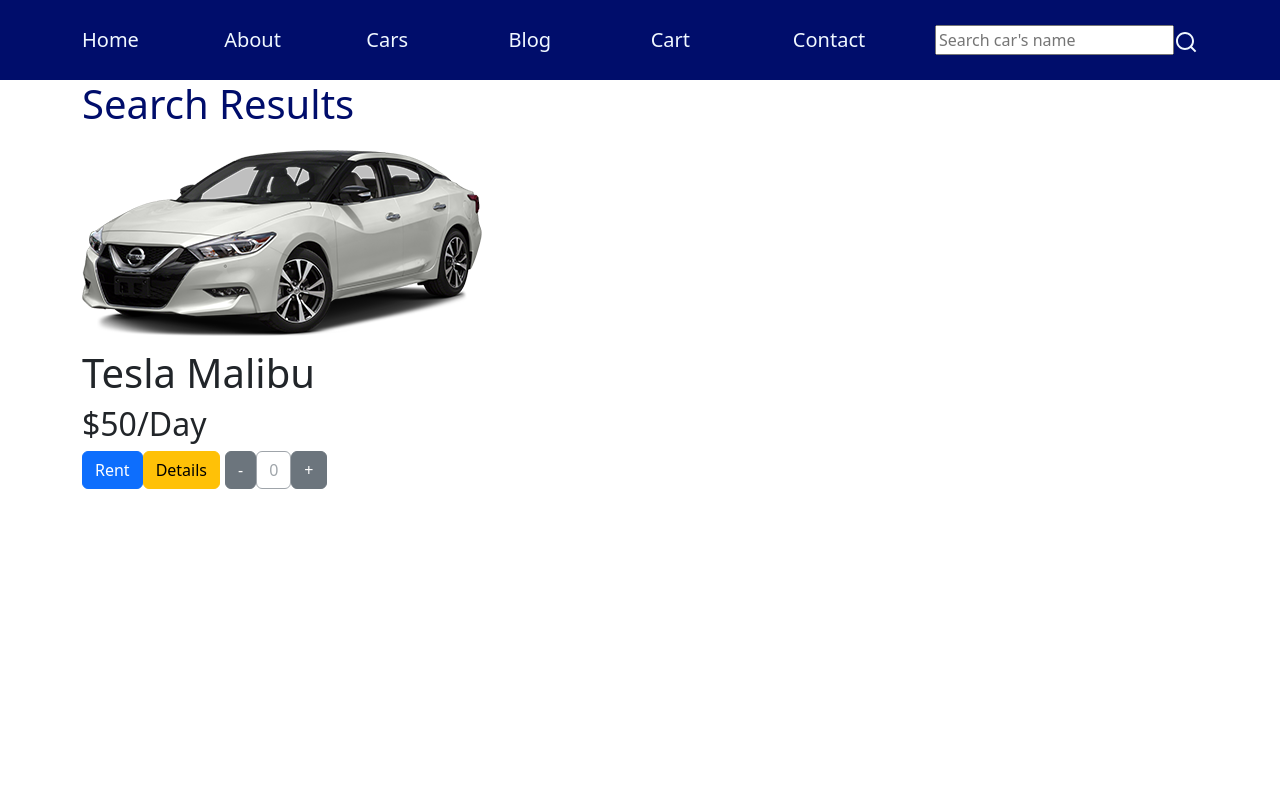
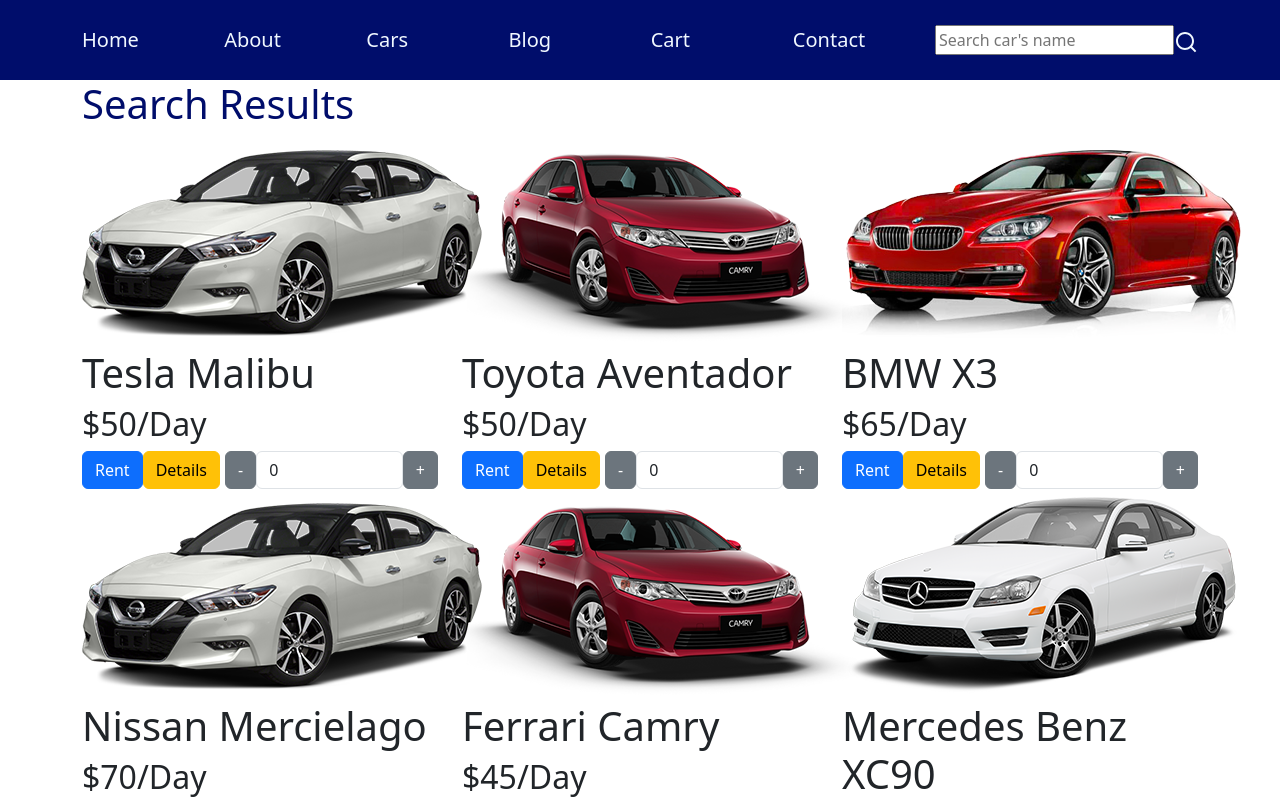
Before and after one commit to TURAB1/car-rental-project, a React (Create React App) app: page /search in a window 1280 px wide. Shown: the top 800 px of the page. Built offline with nearby package versions, Linux system fonts and the light colour scheme.

Commit message:
cart items

```diff
--- a/src/UI/CarItem.jsx
+++ b/src/UI/CarItem.jsx
@@ -1,17 +1,20 @@
 import React,{useState} from 'react'
-import { Col, Button} from 'reactstrap'
+import { Col, Button,Input} from 'reactstrap'
 import "../styles/car-item.css"
-const CarItem = ({imgUrl,carName,price}) => {
+import { useContext } from 'react'
+import { carContext } from './UserContext'
+const CarItem = ({imgUrl,carName,price,id}) => {
   const [itemsNumber,setItemsNumber]=useState(0)
-  const increaseItem=()=>{
-     setItemsNumber(itemsNumber+1)
-  }
-  const reduceItem=()=>{
-    if(itemsNumber !==0)
-      setItemsNumber(itemsNumber-1)
-    else
-      setItemsNumber(0)
-  }
+  const {cartItems,addToCart,removeFromCart,updateCartItemCount}=useContext(carContext)
+//   const increaseItem=()=>{
+//     setItemsNumber(itemsNumber+1)
+//  }
+//  const reduceItem=()=>{
+//    if(itemsNumber !==0)
+//      setItemsNumber(itemsNumber-1)
+//    else
+//      setItemsNumber(0)
+//  }
   return (
     <Col lg="4" md="6">
 
@@ -21,9 +24,14 @@
       <div className='btn-rent'>
        <Button color="primary">Rent</Button>
        <Button color='warning'>Details</Button>
-       <Button onClick={reduceItem} className='reduce-btn'>-</Button>
-       <Button className='item-number' outline disabled>{ itemsNumber }</Button>
-       <Button onClick={increaseItem}>+</Button>
+       <Button onClick={(id)=>removeFromCart(id)} className='reduce-btn'>-</Button>
+       {/* <Button className='item-number' outline disabled>{ (cartItems[id],id)=>updateCartItemCount(items,id) }</Button>  */}
+       <Input
+       type="text"
+       value={cartItems[id]}
+       onChange={(e) => updateCartItemCount(Number(e.target.value), id)}
+       />
+       <Button onClick={(id)=>addToCart(id)}>+</Button>
 
        </div>
     </Col>
@@ -32,3 +40,35 @@
 }
 
 export default CarItem
+
+// const CarItem = ({imgUrl,carName,price,id}) => {
+//   const [itemsNumber,setItemsNumber]=useState(0)
+//   const increaseItem=()=>{
+//      setItemsNumber(itemsNumber+1)
+//   }
+//   const reduceItem=()=>{
+//     if(itemsNumber !==0)
+//       setItemsNumber(itemsNumber-1)
+//     else
+//       setItemsNumber(0)
+//   }
+//   return (
+//     <Col lg="4" md="6">
+
+//       <img src={imgUrl} alt='car' />
+//       <h1>{carName}</h1>
+//       <h2>${price}/Day</h2>
+//       <div className='btn-rent'>
+//        <Button color="primary">Rent</Button>
+//        <Button color='warning'>Details</Button>
+//        <Button onClick={reduceItem} className='reduce-btn'>-</Button>
+//        <Button className='item-number' outline disabled>{ itemsNumber }</Button>
+//        <Button onClick={increaseItem}>+</Button>
+
+//        </div>
+//     </Col>
+
+//   )
+// }
+
+// export default CarItem
--- a/src/UI/ContactForm.jsx
+++ b/src/UI/ContactForm.jsx
@@ -34,7 +34,7 @@
                 </Col>
                 <Col>
                     <FormText>
-                        if you ahve any complain or inquiry <br></br>
+                        if you have any complain or inquiry <br></br>
                         write to us.<br></br>
                         email:chris@torahware.com
                     </FormText>
--- a/src/UI/Search.jsx
+++ b/src/UI/Search.jsx
@@ -18,7 +18,6 @@
     setFilteredUsers(filteredItems);
   },[searchInput])
 
-
   return (
     <Container className='page-margin'>
       <Row >
@@ -30,12 +29,11 @@
         {
           filteredItems.map((item, index) => {
             return (
-              <CarItem imgUrl={item.imgUrl} carName={item.carName} price={item.price} />
+              <CarItem imgUrl={item.imgUrl} carName={item.carName} price={item.price} id={item.id} />
 
             )
           })
         }
-
 
       </Row>
 
--- a/src/UI/UserContext.jsx
+++ b/src/UI/UserContext.jsx
@@ -1,16 +1,41 @@
 import React, { createContext,useState } from 'react'
+import carData from '../assets/data/carData';
 export const carContext=createContext(null)
+const getDefaultCart = () => {
+  let cart = {};
+  for (let i = 1; i < carData.length + 1; i++) {
+    cart[i] = 0;
+
+  }
+
+  return cart;
+};
 const UserContext = (props) => {
 
        const [name,setName]=useState("chris")
-       const [searchInput,setSearchInput]=useState("tesla")
+       const [searchInput,setSearchInput]=useState("")
+       const [cartItems, setCartItems] = useState(getDefaultCart());
+
        const setSearchInputCar=(searchInput)=>{
         setSearchInput(searchInput)
         console.log("input:"+searchInput)
 
        }
+       const addToCart = (itemId) => {
+        setCartItems((prev) => ({ ...prev, [itemId]: prev[itemId] + 1 }));
+         console.log("cartArray:"+JSON.stringify(cartItems));
+      };
+
+      const removeFromCart = (itemId) => {
+        setCartItems((prev) => ({ ...prev, [itemId]: prev[itemId] - 1 }));
+      };
+
+      const updateCartItemCount = (newAmount, itemId) => {
+        setCartItems((prev) => ({ ...prev, [itemId]: newAmount }));
+      };
+
        const contextValues={
-        searchInput,setSearchInputCar
+        searchInput,setSearchInputCar,cartItems,addToCart,removeFromCart,updateCartItemCount
        }
 
   return (
--- a/src/pages/Cars.jsx
+++ b/src/pages/Cars.jsx
@@ -16,7 +16,7 @@
         {
           carData.map((item, index) => {
             return (
-              <CarItem imgUrl={item.imgUrl} carName={item.carName} price={item.price} />
+              <CarItem imgUrl={item.imgUrl} carName={item.carName} price={item.price} id={item.id} />
 
             )
           })
--- a/src/pages/Cart.jsx
+++ b/src/pages/Cart.jsx
@@ -1,8 +1,21 @@
-import React from 'react'
-
+import React, { useContext } from 'react'
+import carData from '../assets/data/carData';
+import CarItem from '../UI/CarItem';
+import { carContext } from '../UI/UserContext';
 const Cart = () => {
+  const{cartItems,setCartItems}=useContext(carContext)
+  console.log("cart:"+cartItems)
   return (
-    <div className='page-margin'>Cart</div>
+    <div className='page-margin'>
+          <div className="cart">
+         {carData.map((item) => {
+          if (cartItems[item.id] === 0) {
+            return  <CarItem imgUrl={item.imgUrl} carName={item.carName} price={item.price} id={item.id} />
+          }
+          return null
+        })}
+      </div>
+    </div>
   )
 }
 
```
